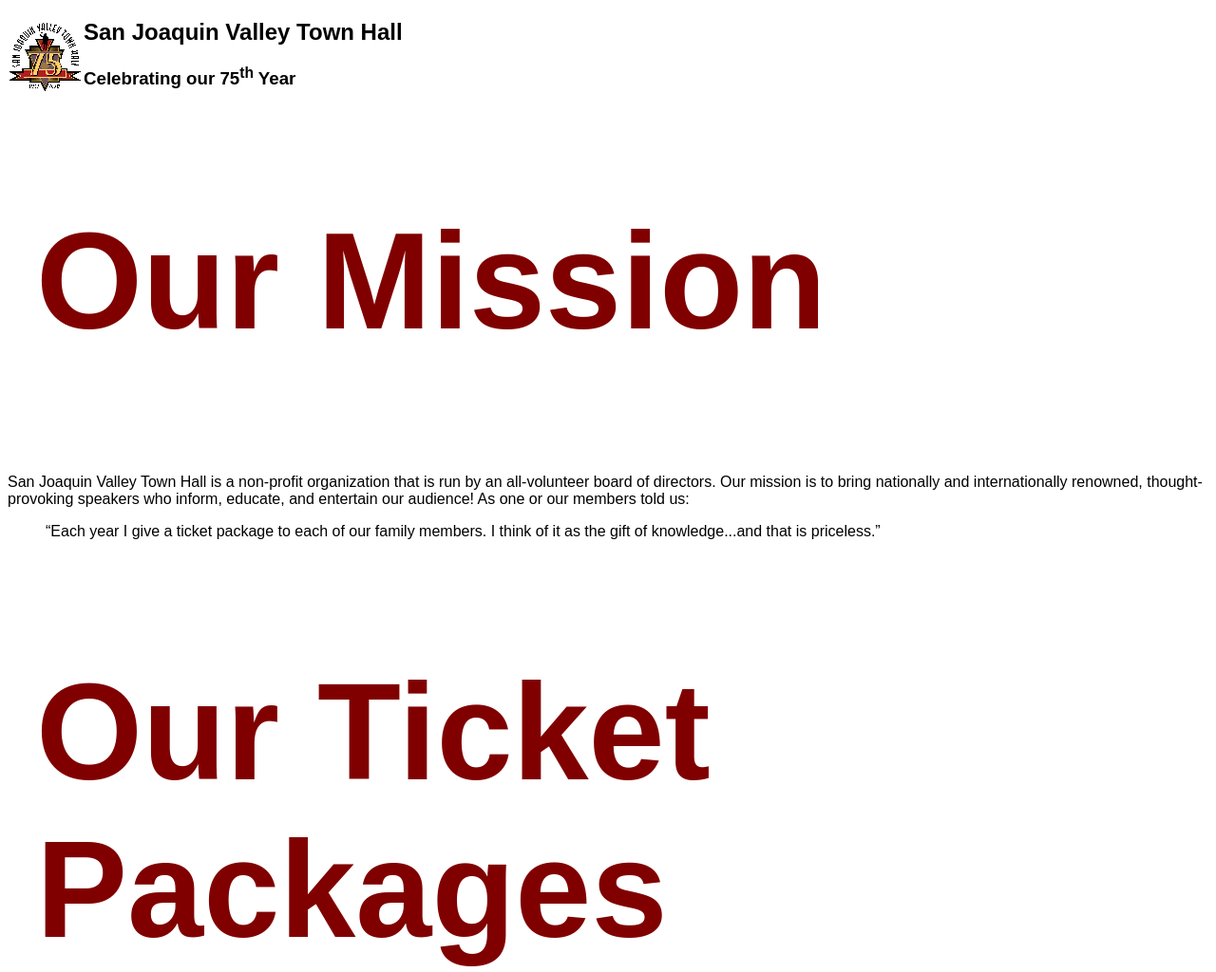
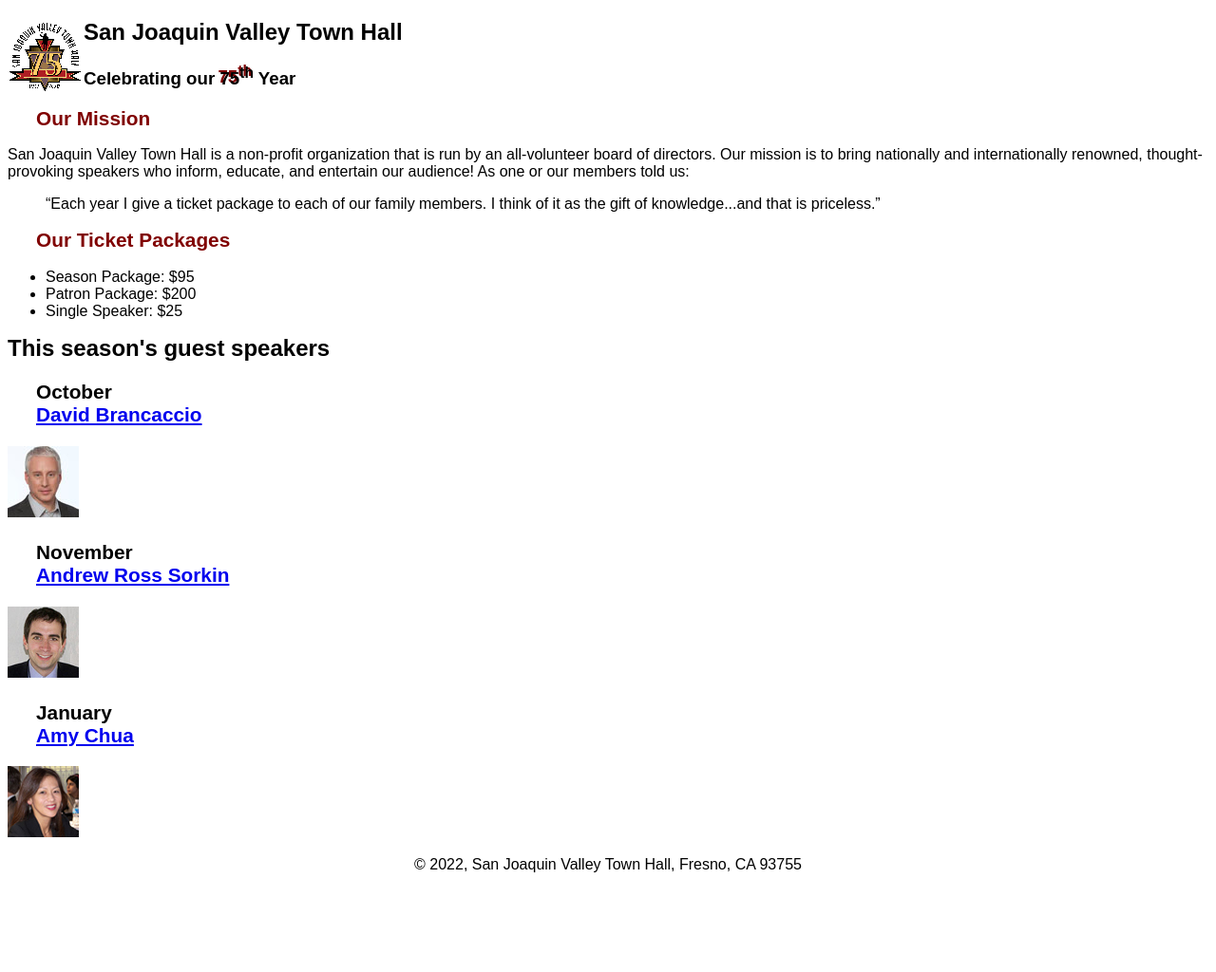
Before and after one commit to ldl7/A06, a plain HTML site: page index.html in a window 1280 px wide. Shown: the top 1024 px of the page at 95% size. After the commit the page ends 936 px from the top, so only its background shows below. Drawn offline with Linux system fonts and the light colour scheme.

Commit message:
Update c4_main.css

```diff
--- a/c4_main.css
+++ b/c4_main.css
@@ -1,7 +1,13 @@
+global-color-1
+{
+	color:#800000;
+}
+
 /* the styles for the elements */
 body {
 	font-family: Arial, Helvetica, sans-serif;
     font-size: 100%;
+	font-style: normal
 }
 
 /* the styles for the header */
@@ -15,25 +21,31 @@ main {
 }
 main h1 {
 	font-size: 150%;
+	font-style: normal
 }
 main h2 {
 	color: var(--global-color-1);
-	font-size: 900%;
+	font-size: 130%;
 	color: #800000;
 	margin-left: 30px;
+	font-style: normal
 }
 main h3 {
 	font-size: 130%;
 	font-style: italic;
-	margin-left: 310px;
+	margin-left: 30px;
+	font-style: normal
 }
-/*
+
 a:hover{
 	font-style: italic;
+}
 a:focus{
 	font-style: italic;
 }
-*/
+.shadow {
+	text-shadow: -2px -2px 0px #800000;
+}
 /* the styles for the footer */
 footer p{
 	text-align: center;
```
